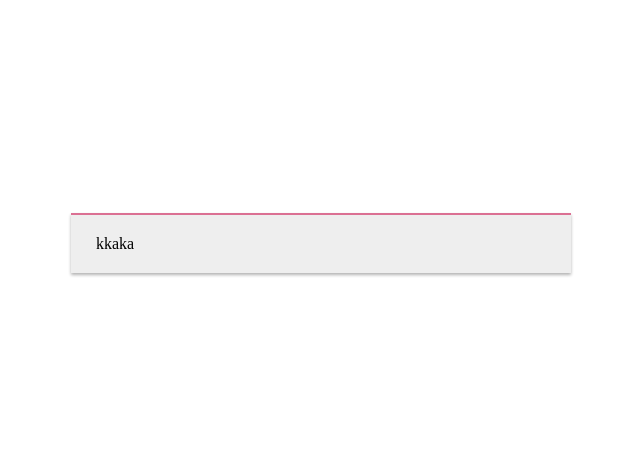
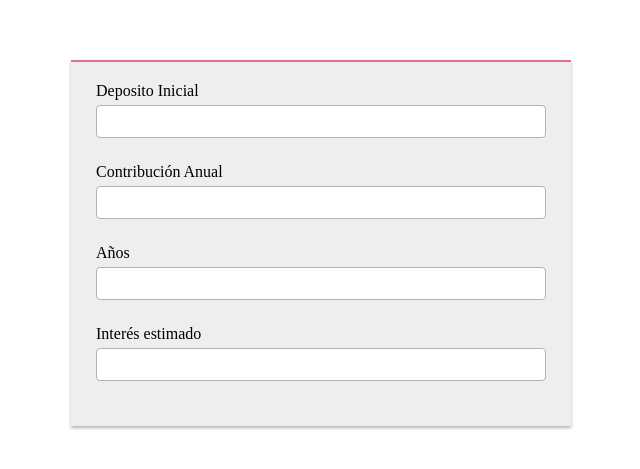
Before and after one commit to SuperGandhi/Compound-Interest-calculator, a React (Create React App) app: page / in a window 1280 px wide. Shown: the part 157-626 px from the top of the page, without its empty margins (319-959 px from the left). Built offline with nearby package versions, Linux system fonts and the light colour scheme.

Commit message:
adding inputs and logical validator

```diff
--- a/package.json
+++ b/package.json
@@ -6,6 +6,7 @@
     "@testing-library/jest-dom": "^5.16.4",
     "@testing-library/react": "^13.2.0",
     "@testing-library/user-event": "^13.5.0",
+    "formik": "^2.2.9",
     "react": "^18.1.0",
     "react-dom": "^18.1.0",
     "react-scripts": "5.0.1",
--- a/src/App.js
+++ b/src/App.js
@@ -1,5 +1,6 @@
+import { Formik, Form } from 'formik'
 import styled from 'styled-components'
-
+import Input from './components/Input'
 
 
 const Container = styled.div`
@@ -18,10 +19,26 @@
 `
 
 const App= () => {
+  const handleSubmit = () => {}
   return (
     <Container>
       <Section>
-        kkaka
+        <Formik
+        initialValues={{
+          deposit: '',
+          contribution: '',
+          years: '',
+          rate: '',
+        }}
+        onSubmit={handleSubmit}
+        >
+          <Form>
+            <Input name="deposit" label="Deposito Inicial" />
+            <Input name="contribution" label="Contribución Anual" />
+            <Input name="years" label="Años" />
+            <Input name="rate" label="Interés estimado" />
+          </Form>
+        </Formik>
       </Section>
     </Container>
   );
--- /dev/null
+++ b/src/components/Input.jsx
@@ -0,0 +1,45 @@
+import React from "react";
+import styled from "styled-components";
+import { useField } from "formik";
+
+
+const Control = styled.div`
+    margin-bottom : 20px;
+`
+const Label = styled.label`
+    color: #000;
+    display: block;
+    margin-bottom : 5px;
+`
+
+const MyInput = styled.input`
+    outline: none;
+    padding: 8px;
+    border: solid 1px #b1b3b5;
+    border-radius: 4px;
+    width: 100%;
+    margin-bottom: 5px;
+`
+
+const ErrorMessage = styled.div`
+    color: #f00;
+
+`
+
+const Input = ({label, ...props})=>{
+    const [field, meta] = useField(props)
+    return(
+        <Control>
+            <Label>{label}</Label>
+            <MyInput {...field} {...props}/>
+            {meta.touched && meta.error?(
+                <ErrorMessage>{meta.error}</ErrorMessage>
+            ):null}
+        </Control>
+    )
+}
+
+
+
+
+export default Input;
```
Also changed, not shown: 1 other file (tests, documents, lock files or other folders).
